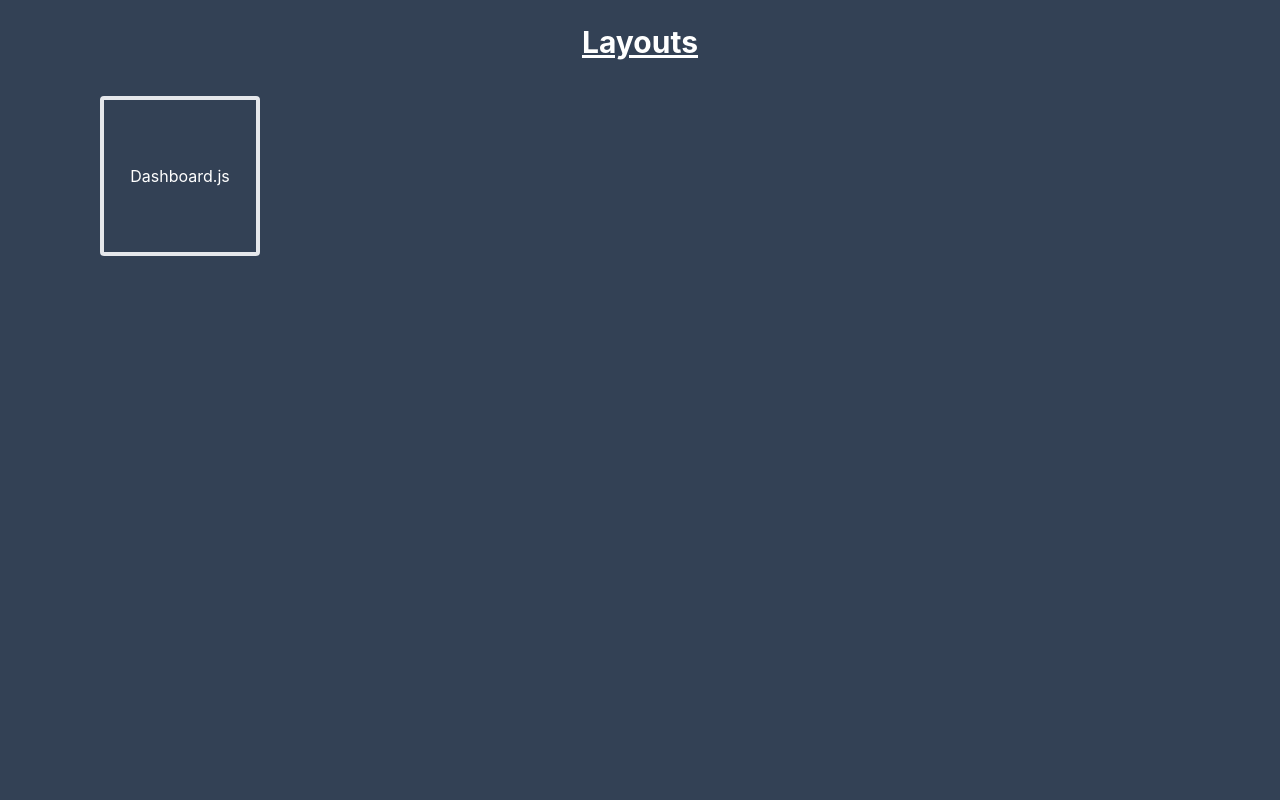
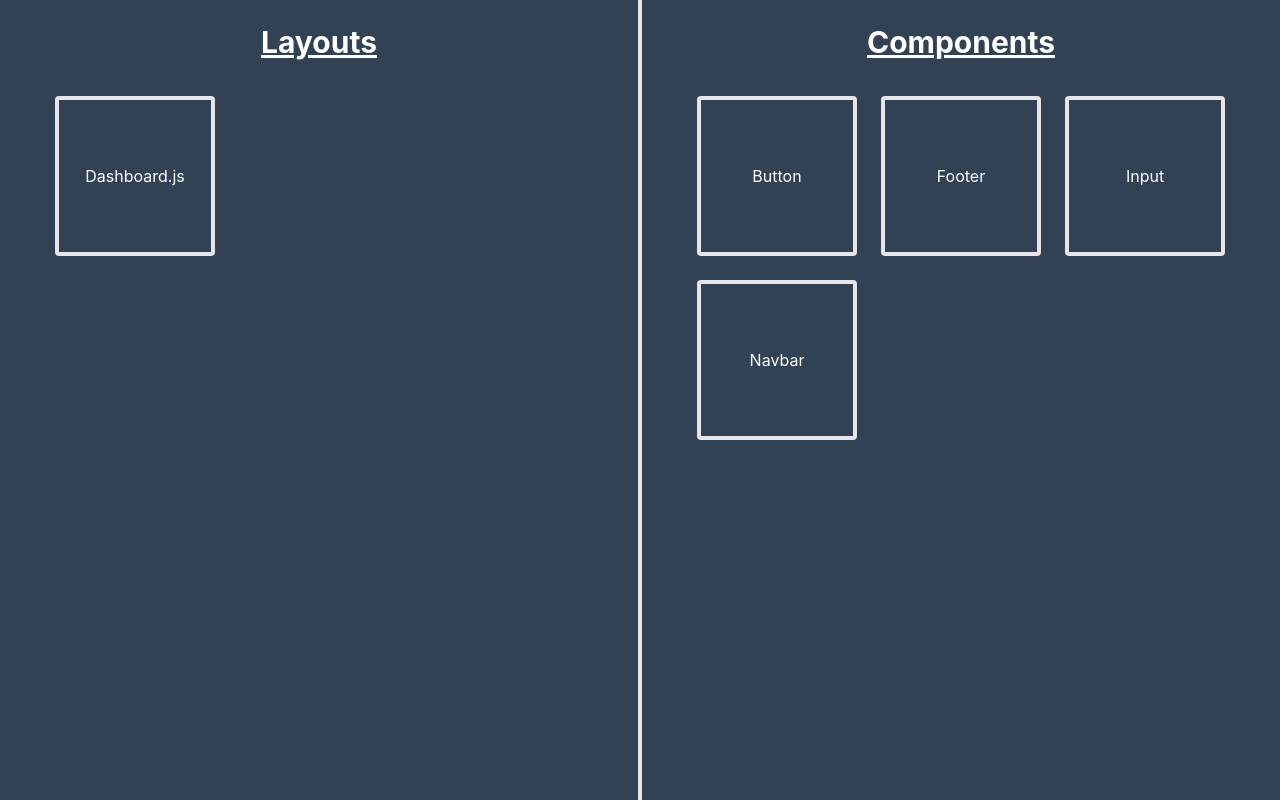
Before and after one commit to DavidHotaran/layouts-and-components, a Next.js app: page / in a window 1280 px wide. Built offline with nearby package versions, Linux system fonts and the light colour scheme.

Commit message:
split page in 2 for comps & layouts

```diff
--- a/pages/index.js
+++ b/pages/index.js
@@ -1,13 +1,40 @@
 export default function Home() {
   return (
     <div className='bg-slate-700 text-white h-screen'>
+      <div className="grid grid-cols-2 h-full">
+        <div className="border-r-2">
           <h1 className='text-center pt-6 text-3xl underline font-bold'>Layouts</h1>
           <div className='flex justify-center mt-4'>
-        <div className='grid grid-cols-6 gap-6 mt-5'>
+            <div className='grid grid-cols-3 gap-6 mt-5'>
               <Card
                 href={"/dashboard"}
                 name={"Dashboard.js"}
               />
+            </div>
+          </div>
+        </div>
+        <div className="border-l-2">
+          <h1 className='text-center pt-6 text-3xl underline font-bold'>Components</h1>
+          <div className='flex justify-center mt-4'>
+            <div className='grid grid-cols-3 gap-6 mt-5'>
+              <Card
+                href={"/components"}
+                name={"Button"}
+              />
+              <Card
+                href={"/components"}
+                name={"Footer"}
+              />
+              <Card
+                href={"/components"}
+                name={"Input"}
+              />
+              <Card
+                href={"/components/"}
+                name={"Navbar"}
+              />
+            </div>
+          </div>
         </div>
       </div>
     </div>
@@ -16,7 +43,7 @@ export default function Home() {
 
 function Card({ href, name }) {
   return (
-    <div className='w-40 h-40 border-4 rounded flex items-center justify-center cursor-pointer hover:bg-slate-600'
+    <div className='w-40 h-40 border-4 rounded flex items-center justify-center cursor-pointer hover:bg-slate-600 hover:text-blue-400'
       onClick={() => window.open(href, "_blank", "noreferrer")}
     >
       {name}
```
Lines whose indentation alone changed are shown as unchanged.
